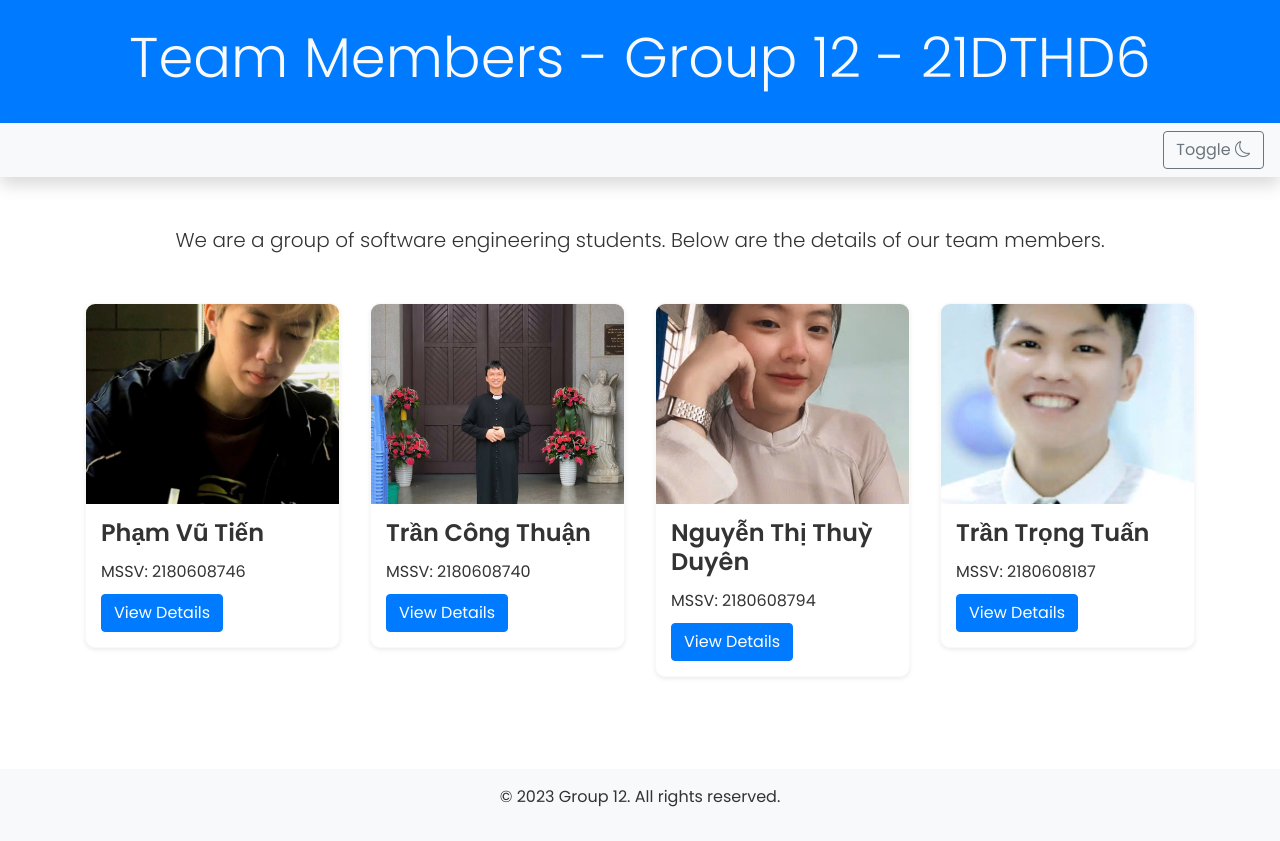
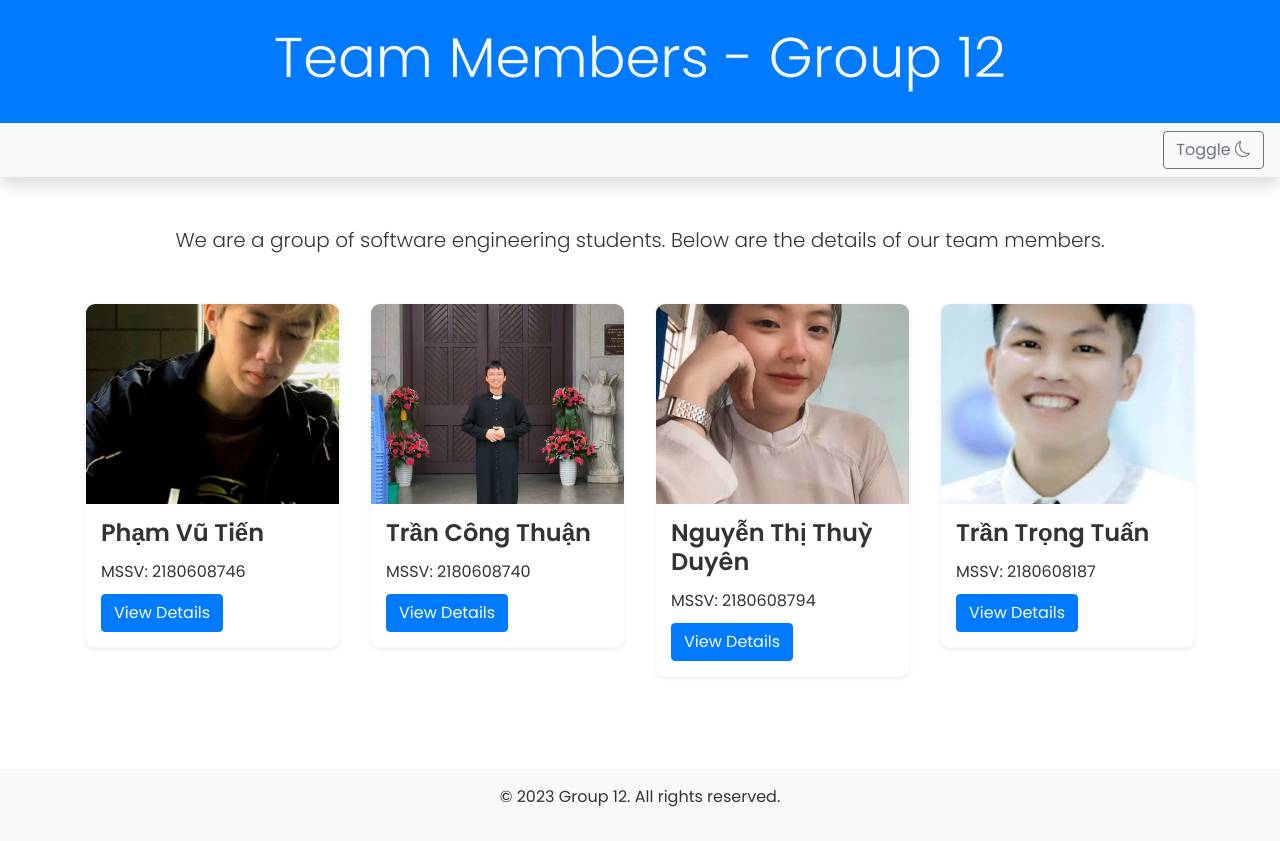
Before and after one commit to Tinas0603/nhom12.github.io, a plain HTML site: page index.html in a window 1280 px wide. Drawn offline with nearby package versions, Linux system fonts and the light colour scheme.

Commit message:
master sua file index

```diff
--- a/index.html
+++ b/index.html
@@ -15,7 +15,7 @@
     <!-- Header -->
     <header class="bg-primary text-light py-4">
         <div class="container">
-            <h1 class="text-center display-4">Team Members - Group 12 - 21DTHD6</h1>
+            <h1 class="text-center display-4">Team Members - Group 12</h1>
         </div>
     </header>
 
```
